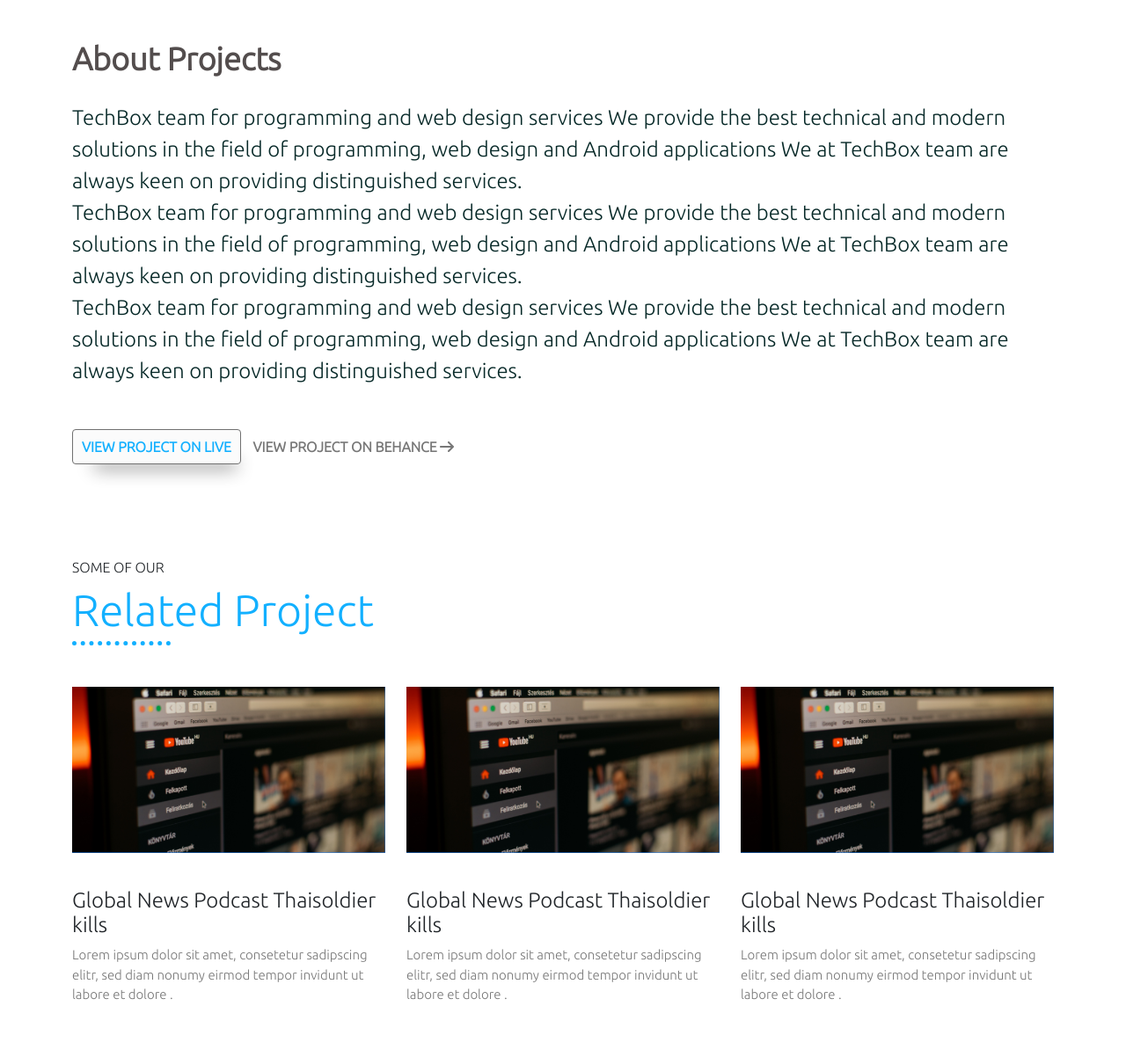
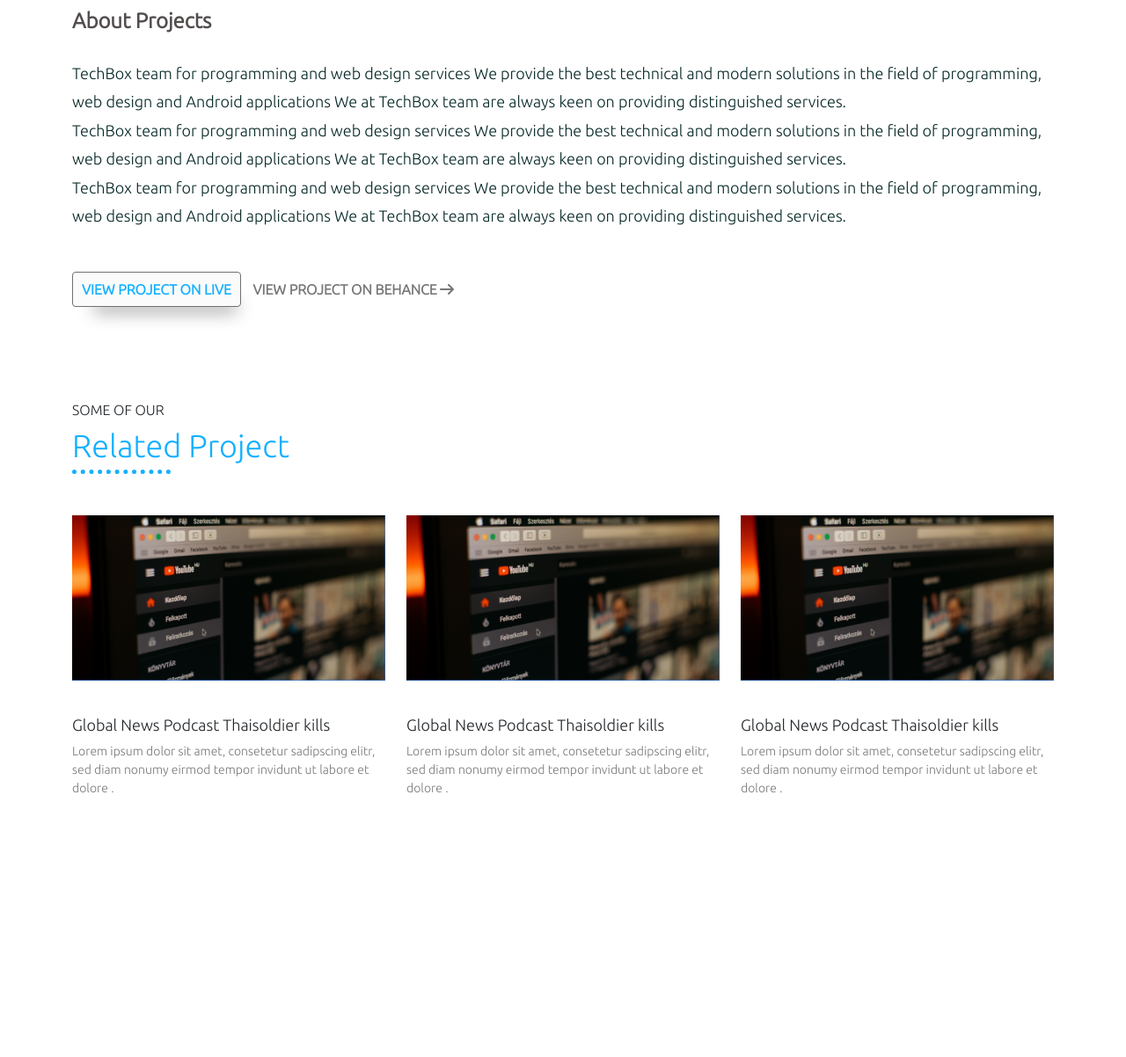
Before and after one commit to firasabualkomboz/techbox-website, a plain HTML site: page index.html in a window 1280 px wide. Shown: the part 801-2003 px from the top of the page at 88% size. After the commit the page ends 1884 px from the top, so only its background shows below. Drawn offline with nearby package versions, Linux system fonts and the light colour scheme.

Commit message:
update style

```diff
--- a/css/custom.css
+++ b/css/custom.css
@@ -24,7 +24,7 @@ margin: 0 auto;
 }
 .our-project h2{
 color: #12B0FF;
-    font-size: 65px;
+font-size: 36px;
 padding-bottom: 5px;
 }
 
@@ -34,31 +34,32 @@ margin: 0 auto;
 border-bottom: 5px dotted #12B0FF;
 width: 10%;
 position: relative;
-    bottom: -6px; /* your padding + border-width */
+bottom: -6px;
 }
 
 .our-project .details{
 padding-top: 40px;
 padding-bottom: 40px;
 }
+
 .our-project .details h3{
 color: #534D4D;
-    font-size: 36px;
+font-size: 24px;
 font-weight: bold;
 }
 .our-project .details p{
 padding-top: 20px;
 padding-bottom: 20px;
-  font-size: 24px;
+font-size: 18px;
 color: #072928;
-  line-height: 1.5;
+line-height: 1.8;
 }
 .our-project .details ol li {
 padding-top: 20px;
 padding-bottom: 20px;
 display: inline-block;
 margin-right: 10px;
-
+font-size: 16px;
 }
 .our-project .details ol li .btn-demo{
 background-color: #FBFBFB;
@@ -77,32 +78,28 @@ padding-bottom: 20px;
 }
 
 /* others-project */
-.others-project{
 
-}
 .card-others-project {
 padding-top: 40px;
 padding-bottom: 40px;
 }
 .card-others-project h2{
 color: #12B0FF;
-font-size: 50px;
+font-size: 36px;
 }
 .card-others-project .row{
 padding-top: 40px;
 padding-bottom: 40px;
 }
-.card-others-project .card-details img{
-    width: 100%;
-}
+.card-others-project .card-details img{ width: 100%;}
 .card-others-project .card-details .card-text{
 padding-top: 40px;
 padding-bottom: 40px;
 }
 .card-others-project .card-details h3{
- font-size: 24px;
+ font-size: 18px;
 }
 .card-others-project .card-details p{
     color: #777777;
-    font-size: 15px;
+    font-size: 14px;
 }
```
Lines whose indentation alone changed are shown as unchanged.
